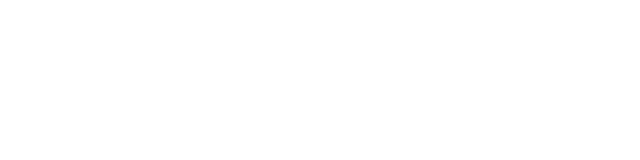
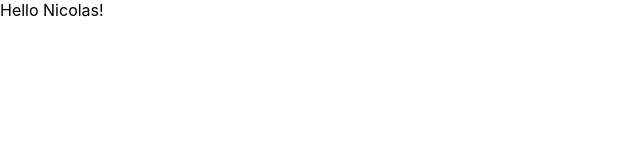
Before and after one commit to parth270/threejs-template, a React (Create React App) app: page / in a window 1280 px wide. Shown: the top 160 px of the page, without its empty margins (0-640 px from the left). Built offline with nearby package versions, Linux system fonts and the light colour scheme.

Commit message:
initial-commit-1

```diff
--- a/src/App.jsx
+++ b/src/App.jsx
@@ -3,7 +3,7 @@
 function App() {
   return (
     <div>
-
+      Hello Nicolas!
     </div>
   );
 }
```
